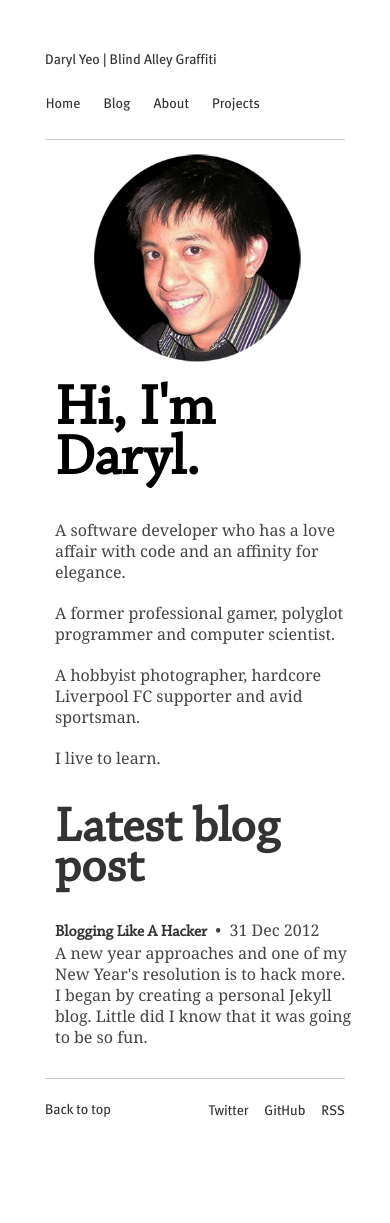
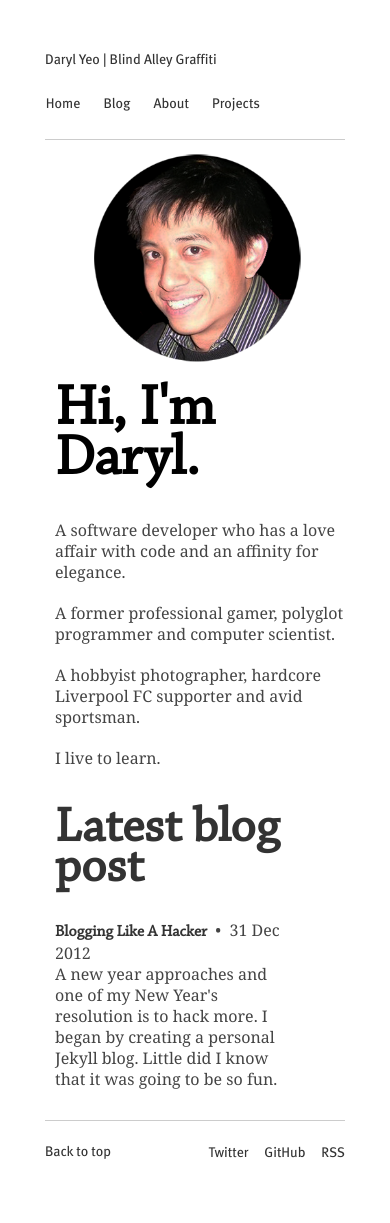
Before and after one commit to aacyun/jianxioy.github.com, a Jekyll site: the page built from index.html, in a window 390 px wide. Built offline with Jekyll 4.4.1, drawn with Linux system fonts in a browser that asks for light colours; Markdown is read by kramdown in place of the engine named in the settings; before the commit the page ends 1181 px from its top, so only the background shows below that.

Commit message:
Testing phone.

```diff
--- a/static/css/layout.css
+++ b/static/css/layout.css
@@ -193,6 +193,7 @@ a:hover {
 		#logo-primary,
 		#nav-primary,
 		#avatar,
+		#latest,
 		.back-to-top,
 		.offsite-links {
 			width: 80%;
@@ -229,6 +230,7 @@ a:hover {
 		#logo-primary,
 		#nav-primary,
 		#avatar,
+		#latest,
 		.back-to-top,
 		.offsite-links {
 			width: 80%;
```
